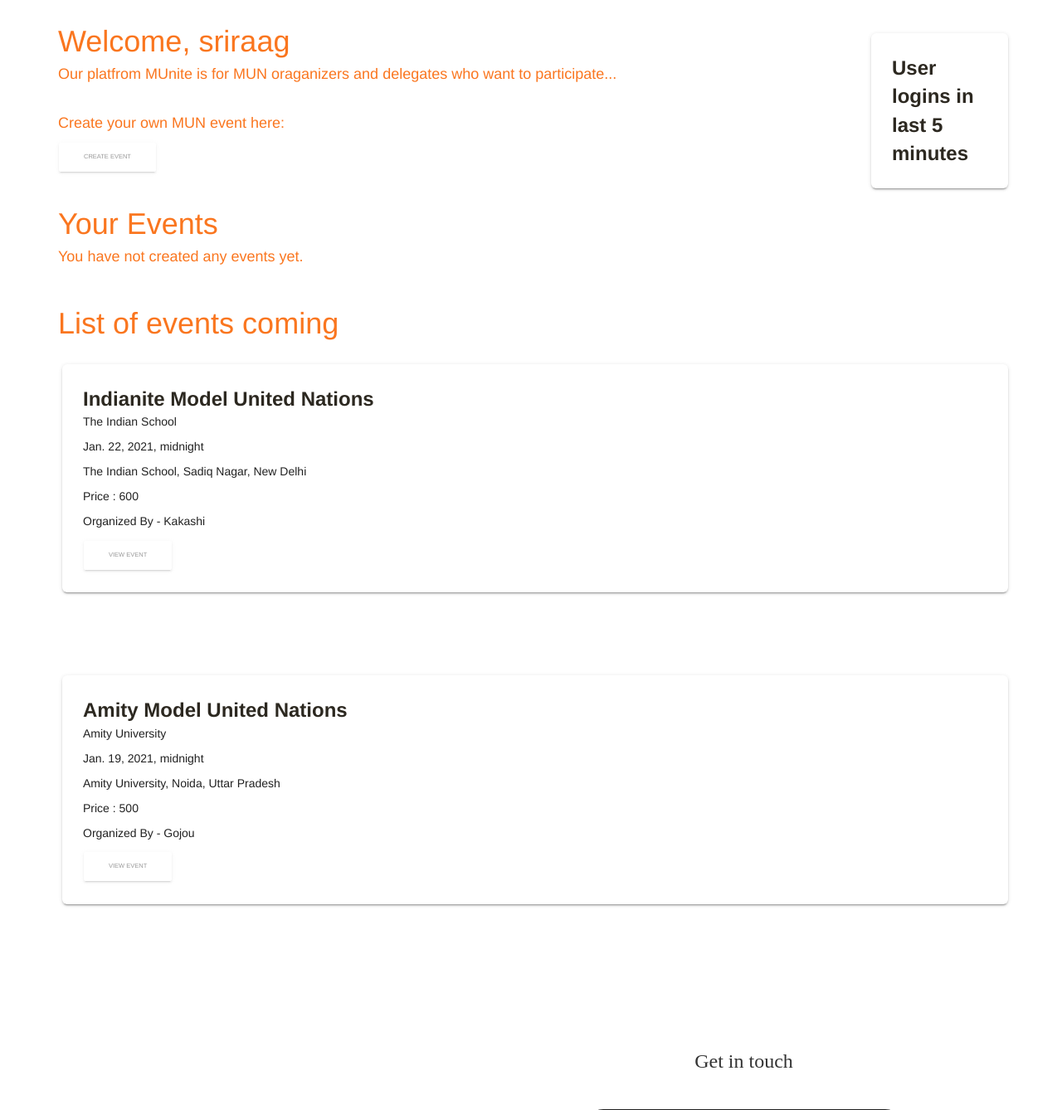
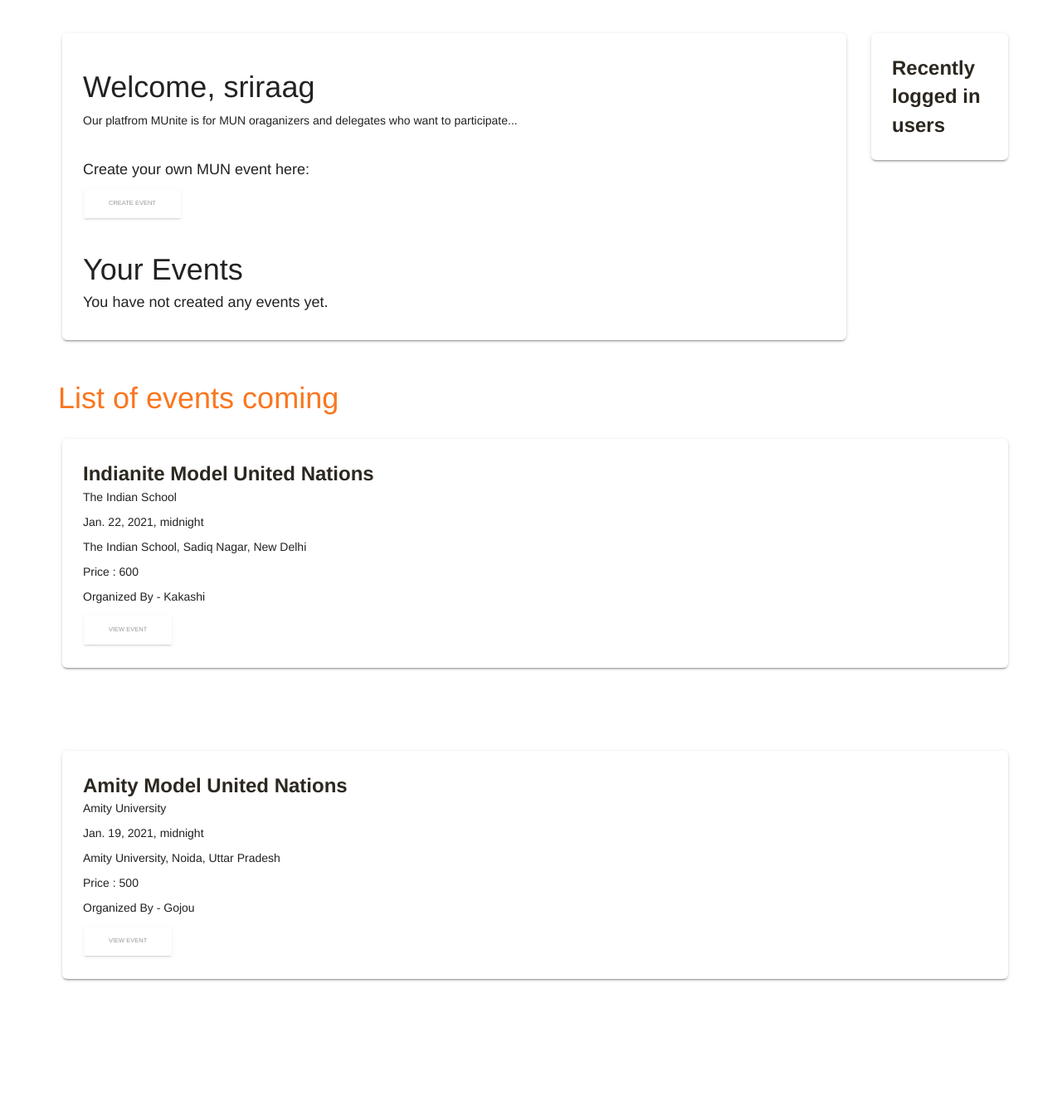
Before and after one commit to 1devansh/MUnite, a Django app: page / in a window 1280 px wide. Shown: the part 50-1388 px from the top of the page at 83% size. Run offline with Django 3.2, Linux system fonts and the light colour scheme; a user stored in the database is signed in; data comes from the database, SQL or seed files in the repository; some libraries are stand-ins or nearby versions.

Commit message:
index css

```diff
--- a/user/forms.py
+++ b/user/forms.py
@@ -48,6 +48,12 @@ class CommitteeForm(forms.ModelForm):
                 'committee_description', 'linkToBackgroundGuide')
 
 
+class Edit_event_info(forms.ModelForm):
+
+    class Meta:
+        model = Event
+        fields = ('organization', 'date', 'venue', 'price', 'description')
+
 '''
 class UpdateProfile(forms.ModelForm):
     username = forms.CharField(required=True)
--- a/user/templates/user/index.html
+++ b/user/templates/user/index.html
@@ -91,20 +91,22 @@
     <div class="container">
       <div class="row">
         <div class="col-md-10 col-sm-8 col-">
-          <h1>Welcome, {{ user }}</h1>
-          <h4>Our platfrom MUnite is for MUN oraganizers and delegates who want to participate...</h4>
+          <div class="card mb-3">
+            <div class="card-body">
+              <h1 class="card-title">Welcome, {{ user }}</h1>
+              <p class="card-text">Our platfrom MUnite is for MUN oraganizers and delegates who want to participate...</p>
               <br>
-          <h4>Create your own MUN event here: </h4>
+              <h4 class="card-text">Create your own MUN event here:</h4>
               <form action="{% url 'create_event' username=user %}" method="POST">
                 {% csrf_token %}
                 <button type="submit" class="btn btn-success" name="submit">Create Event</button>
               </form>
               <br>
-          <h1>Your Events</h1>
+              <h1 class="card-text">Your Events</h1>
               {% if myEvents %}
             {% for e in myEvents %}
 
-                <h4>{{ e }}</h4>
+                <h4 class="card-text">{{ e }}</h4>
                 <a class="btn btn-primary" role="button" id="changePic" >Edit Event</a>
                 <a class="btn btn-danger" role="button" id="changePic" >Delete Event</a>
                 <br>
@@ -112,11 +114,12 @@
           {% else %}
             <h4>You have not created any events yet.</h4>
           {% endif %}
-          <br>
+            </div>
+          </div>
         </div>
         <div class="col-md-2 col-sm-4">
           <div class="card border-info mb-4" style="max-width: 18rem; ">
-            <div class="card-header">User logins in last 5 minutes</div>
+            <div class="card-header">Recently logged in users</div>
             <div class="card-body text-info">
               {% for user in users %}
               <h6 class="card-title"><a href="{% url 'user' username=user %}">{{ user }}</a></h5>
--- a/user/templates/user/profile.html
+++ b/user/templates/user/profile.html
@@ -326,8 +326,7 @@
                                         <a href="{% url 'password_change' %}" class="dropdown-item">
                                             <i class="material-icons">layers</i> Change password
                                         </a>
-                                        <a role="button" id="editInfo" data-toggle="modal" data-target="#myModal_user_info""
-                                            class="dropdown-item">
+                                        <a role="button" id="editInfo" data-toggle="modal" data-target="#myModal_user_info" class="dropdown-item">
                                             <i class="material-icons">content_paste</i> edit profile
                                         </a>
                                     </div>
```
Lines whose indentation alone changed are shown as unchanged.
